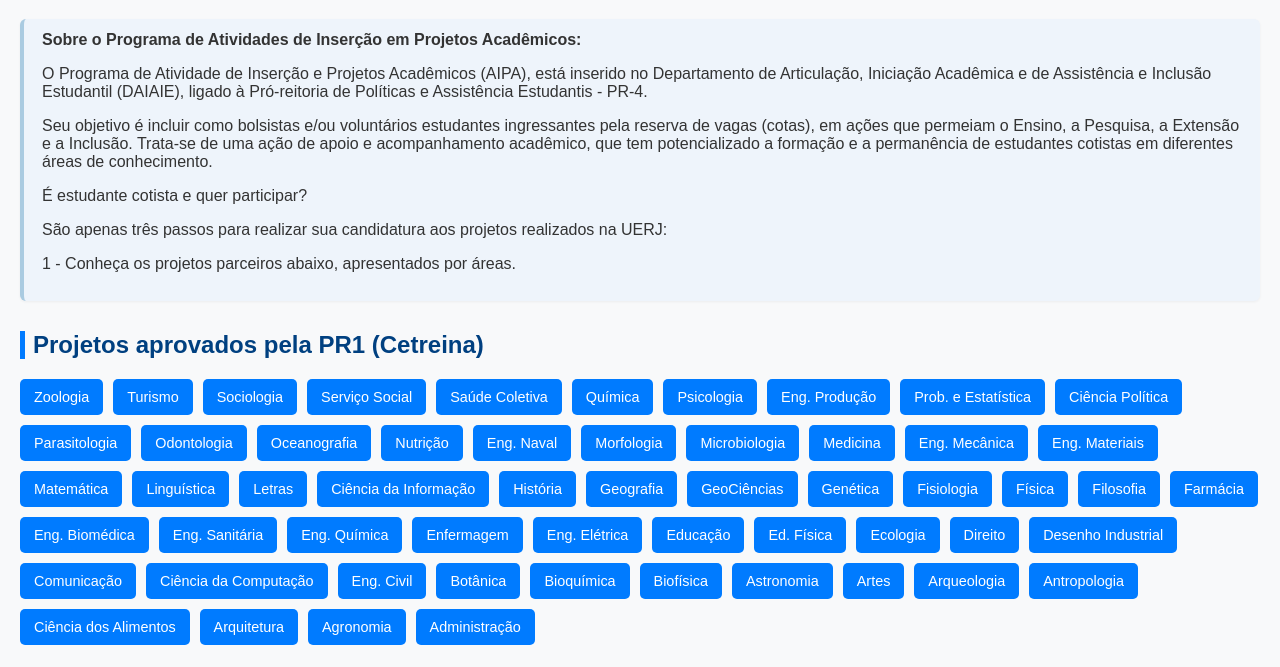
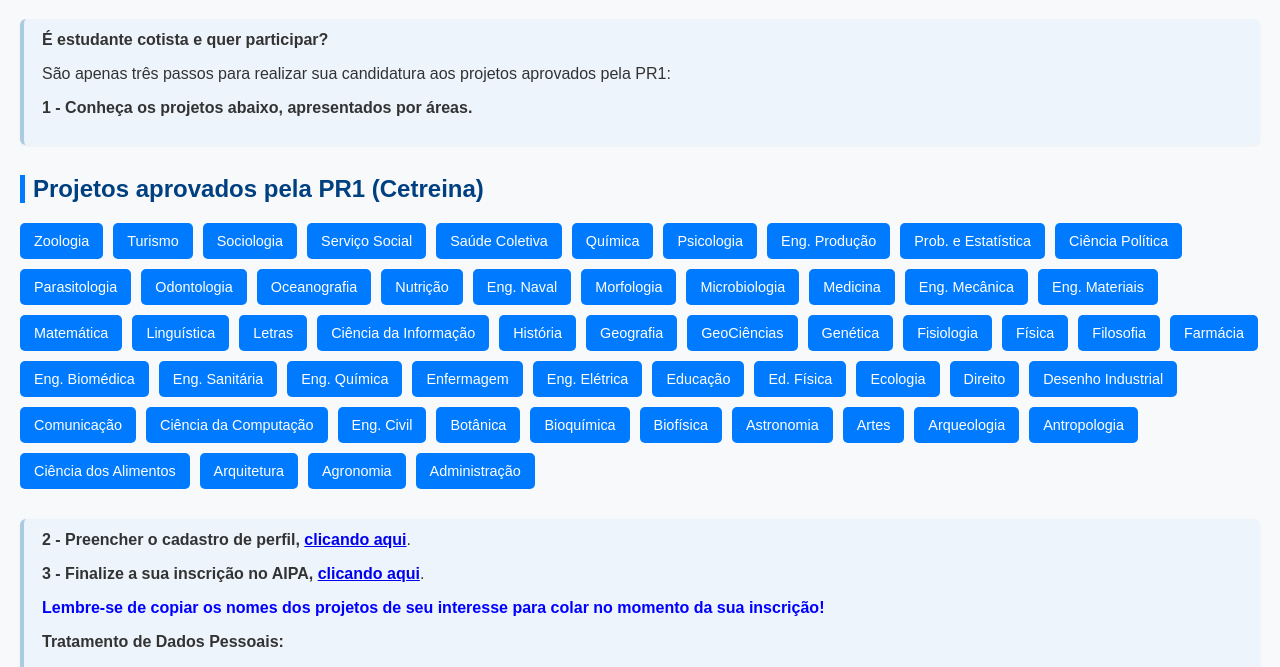
Before and after one commit to proiniciar/AIPA_PR1, a plain HTML site: page index.html in a window 1280 px wide. Shown: the part 265-932 px from the top of the page. Drawn offline with Linux system fonts and the light colour scheme.

Commit message:
index.html

```diff
--- a/index.html
+++ b/index.html
@@ -74,17 +74,11 @@
   <h1>AIPA 2024/2025</h1>
 
   <div class="info-box">
-    <strong>Sobre o Programa de Atividades de Inserção em Projetos Acadêmicos:</strong>
+    <strong>É estudante cotista e quer participar?</strong>
 
-<p>O Programa de Atividade de Inserção e Projetos Acadêmicos (AIPA), está inserido no Departamento de Articulação, Iniciação Acadêmica e de Assistência e Inclusão Estudantil (DAIAIE), ligado à Pró-reitoria de Políticas e Assistência Estudantis - PR-4.</p>
+<p>São apenas três passos para realizar sua candidatura aos projetos aprovados pela PR1:</p>
 
-Seu objetivo é incluir como bolsistas e/ou voluntários estudantes ingressantes pela reserva de vagas (cotas), em ações que permeiam o Ensino, a Pesquisa, a Extensão e a Inclusão. Trata-se de uma ação de apoio e acompanhamento acadêmico, que tem potencializado a formação e a permanência de estudantes cotistas em diferentes áreas de conhecimento.
-
-<p>É estudante cotista e quer participar?</p>
-
-<p>São apenas três passos para realizar sua candidatura aos projetos realizados na UERJ:</p>
-
-<p>1 - Conheça os projetos parceiros abaixo, apresentados por áreas.</p>
+<p><strong>1 - Conheça os projetos abaixo, apresentados por áreas.</strong></p>
 
   </div>
 
@@ -154,11 +148,11 @@ Seu objetivo é incluir como bolsistas e/ou voluntários estudantes ingressantes
   </div>
 
   <div class="info-box">
-    2 - Preencher o cadastro de perfil, <a href="https://www.formularios.uerj.br/index.php/2?lang=pt-BR">clicando aqui</a>.
+    <strong>2 - Preencher o cadastro de perfil, <a href="https://www.formularios.uerj.br/index.php/2?lang=pt-BR">clicando aqui</strong></a>.
 
-<p>3 - Finalize a sua inscrição no AIPA, <a href="https://www.formularios.uerj.br/index.php/83743?lang=pt-BR">clicando aqui</a>.
+<p><strong>3 - Finalize a sua inscrição no AIPA, <a href="https://www.formularios.uerj.br/index.php/83743?lang=pt-BR">clicando aqui</strong></a>.
 
-    <p><strong><span style="color: blue;">Lembre-se de copiar os nomes dos projetos de seu interesse para colar na sua inscrição!</span></strong></p>
+    <p><strong><span style="color: blue;">Lembre-se de copiar os nomes dos projetos de seu interesse para colar no momento da sua inscrição!</span></strong></p>
 
 <p><strong>Tratamento de Dados Pessoais:</strong></p>
 De acordo com a Lei Geral de Proteção de Dados (LGPD) - Lei nº 13.709/18, a UERJ tratará seus dados pessoais com base no inciso III do Art. 7º, que permite o uso de dados para a execução de políticas públicas. Seus dados serão utilizados exclusivamente para fins de seleção e classificação, e compartilhados com o Coordenador do Projeto conforme necessário. Para qualquer dúvida relacionada à proteção de dados pessoais, entre em contato com: dpo@uerj.br.
```
